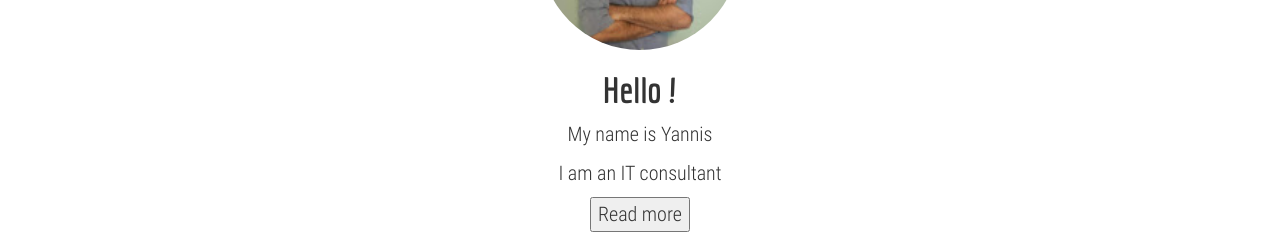
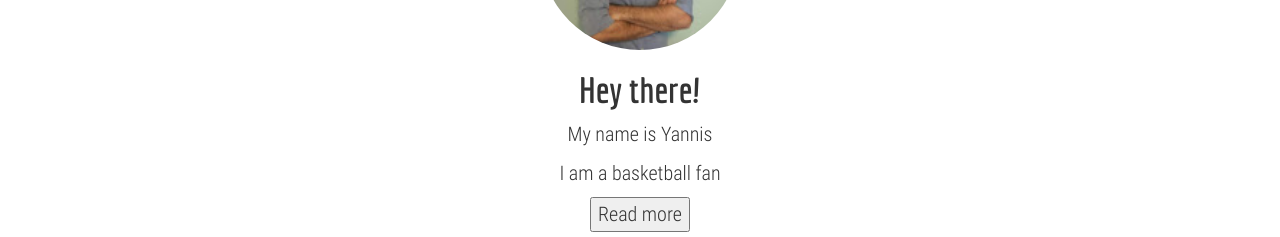
Before and after one commit to ikoinaris/portfolio, a React (Vite) app: page / in a window 1280 px wide. Shown: the part 183-420 px from the top of the page. Built offline with nearby package versions, Linux system fonts and the light colour scheme.

Commit message:
Title component created

```diff
--- a/package.json
+++ b/package.json
@@ -10,7 +10,7 @@
   "scripts": {
     "dev": "parcel src/index.html",
     "build": "parcel build src/index.html",
-    "start": "npm run build && live-server dist"
+    "start": "live-server dist"
   },
   "devDependencies": {
     "@babel/core": "^7.13.16",
--- a/src/App.js
+++ b/src/App.js
@@ -2,6 +2,7 @@
 import Projects from "./Projects";
 import SocialProfiles from "./SocialProfiles";
 import profile_photo from "./assets/profile_photo.jpg";
+import Title from "./Title";
 
 class App extends Component{
     state = { displayBio: false };
@@ -14,9 +15,9 @@
         return (
             <div>
                 <img src={profile_photo} alt={profile_photo} className='profile' />
-                <h1>Hello !</h1>
+                <h1>Hey there!</h1>
                 <p>My name is Yannis</p>
-                <p>I am an IT consultant</p>
+                <Title />
                 {
                     this.state.displayBio ? (
                         <div>
--- /dev/null
+++ b/src/Title.js
@@ -0,0 +1,35 @@
+import React, { Component } from "react";
+
+const TITLES = [
+    'a software engineer',
+    'a basketball fan',
+    'a book lover',
+    'a passionate traveler'
+]
+
+class Title extends Component {
+    state = { titleIndex: 0 };
+    componentDidMount() {
+        console.log('Title Component has mounted');
+        this.animateTitles();
+    }
+
+    animateTitles() {
+        setInterval(() => {
+            const titleIndex = (this.state.titleIndex + 1) % TITLES.length;
+            this.setState({ titleIndex: titleIndex});
+        }, 4000);
+    }
+
+    render() {
+        const title = TITLES[this.state.titleIndex];
+
+        return (
+            <div>
+                <p>I am {title}</p>
+            </div>
+        )
+    }
+}
+
+export default Title;
```
Also changed, not shown: 2 other files (tests, documents, lock files or other folders).
